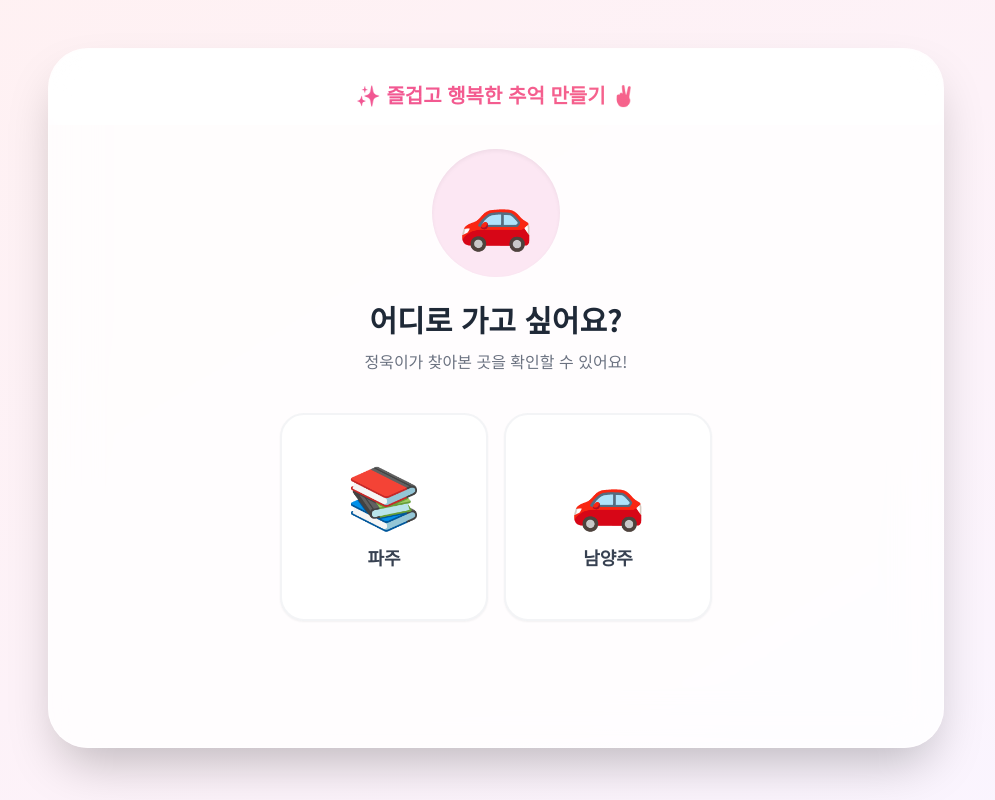
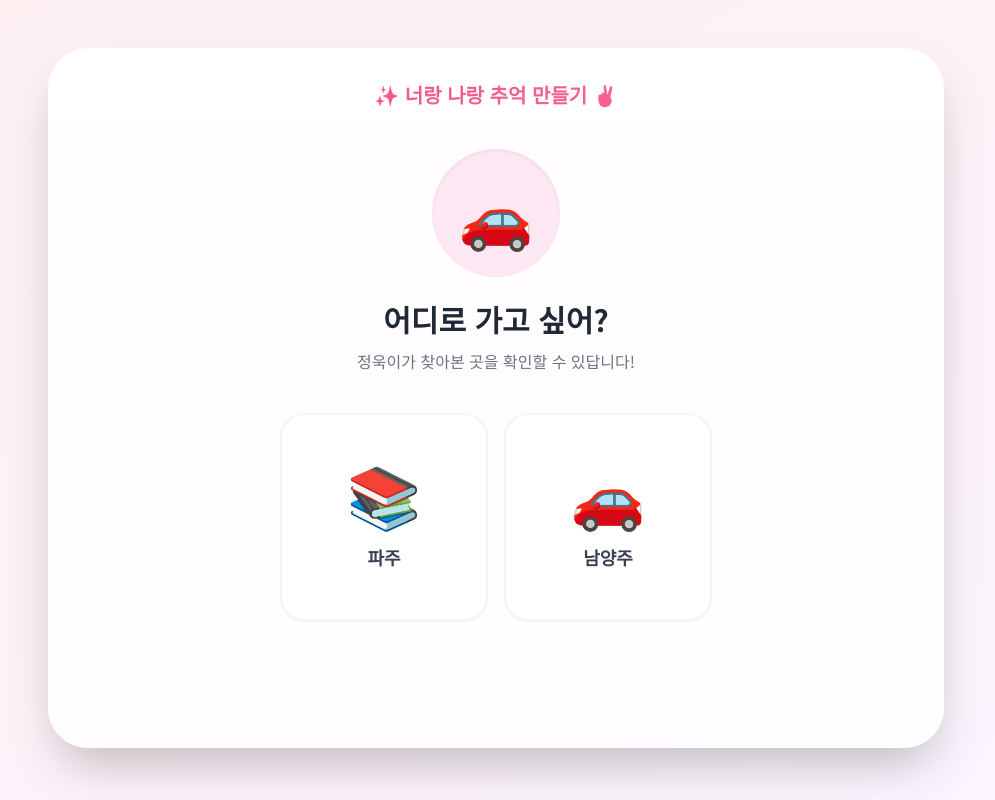
Before and after one commit to kimjw6979/alldaywithu, a plain HTML site: page index.html in a window 1280 px wide. Shown: the whole page, without its empty margins (144-1139 px from the left). Drawn offline with nearby package versions, Linux system fonts and the light colour scheme.

Commit message:
Update header and text content in index.html

```diff
--- a/index.html
+++ b/index.html
@@ -81,7 +81,7 @@
 
         <header class="pt-12 sm:pt-8 pb-4 px-8 text-center z-10 shadow-sm sm:shadow-none bg-white/50 backdrop-blur-md shrink-0 sm:rounded-t-[2.5rem]">
             <h1 class="text-xl font-bold text-transparent bg-clip-text bg-gradient-to-r from-pink-500 to-rose-400">
-                 ✨ 즐겁고 행복한 추억 만들기 ✌️
+                 ✨ 너랑 나랑 추억 만들기 ✌️
             </h1>
         </header>
 
@@ -93,8 +93,8 @@
                     <span class="text-5xl sm:text-6xl">🚗</span>
                 </div>
 
-                <h2 class="text-2xl sm:text-3xl font-bold text-gray-800 mb-3 text-center">어디로 가고 싶어요?</h2>
-                <p class="text-gray-500 text-sm sm:text-base text-center mb-10 shrink-0">정욱이가 찾아본 곳을 확인할 수 있어요!</p>
+                <h2 class="text-2xl sm:text-3xl font-bold text-gray-800 mb-3 text-center">어디로 가고 싶어?</h2>
+                <p class="text-gray-500 text-sm sm:text-base text-center mb-10 shrink-0">정욱이가 찾아본 곳을 확인할 수 있답니다!</p>
 
                 <div class="w-full max-w-md mx-auto grid grid-cols-2 gap-4 shrink-0 px-2">
                     <button onclick="selectCourse('paju')" class="aspect-square group relative flex flex-col items-center justify-center gap-3 bg-white text-gray-700 font-bold py-5 px-3 rounded-3xl border-2 border-gray-100 shadow-sm hover:border-yellow-300 hover:bg-yellow-50 transform transition-all active:scale-95">
```
